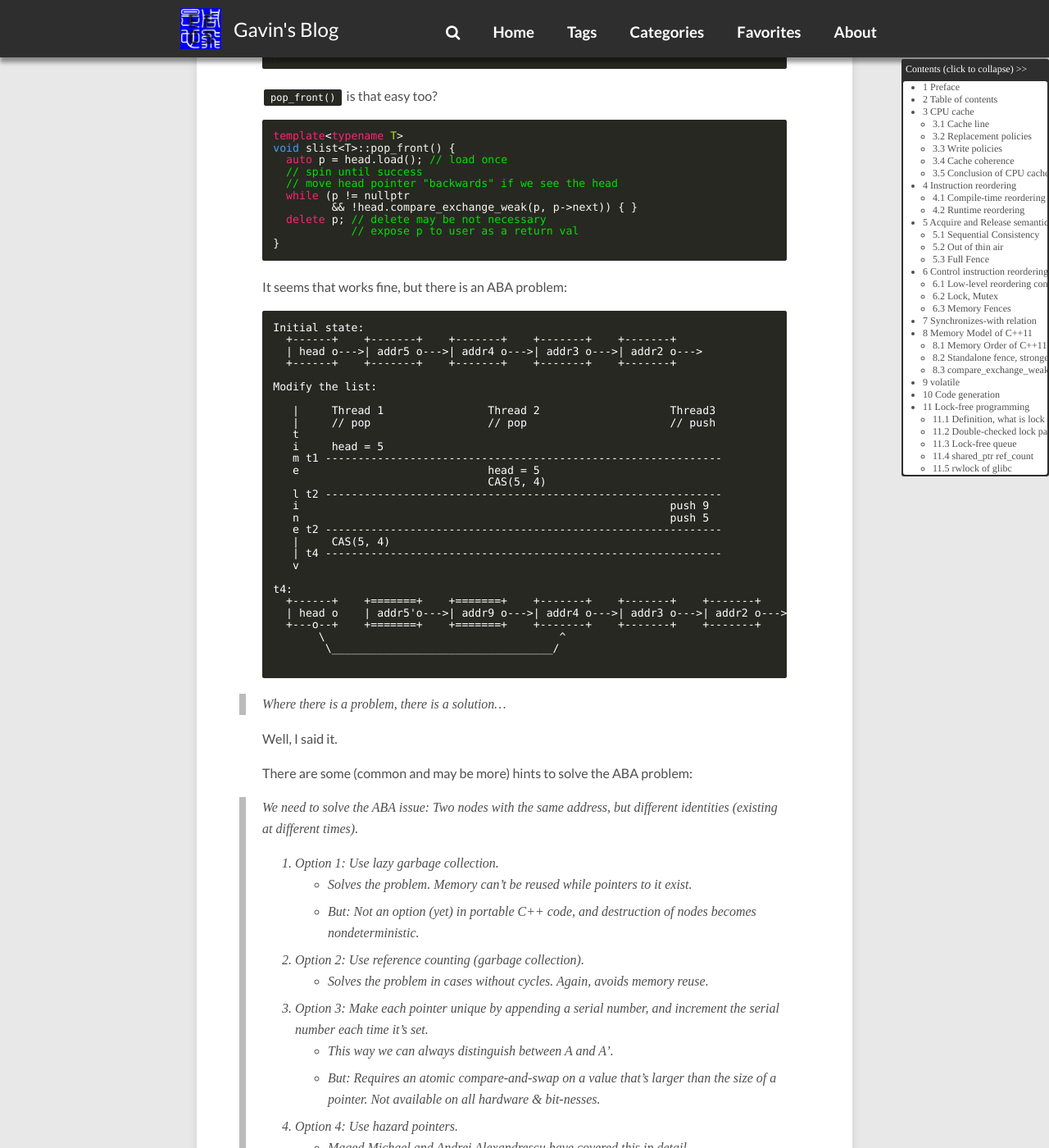
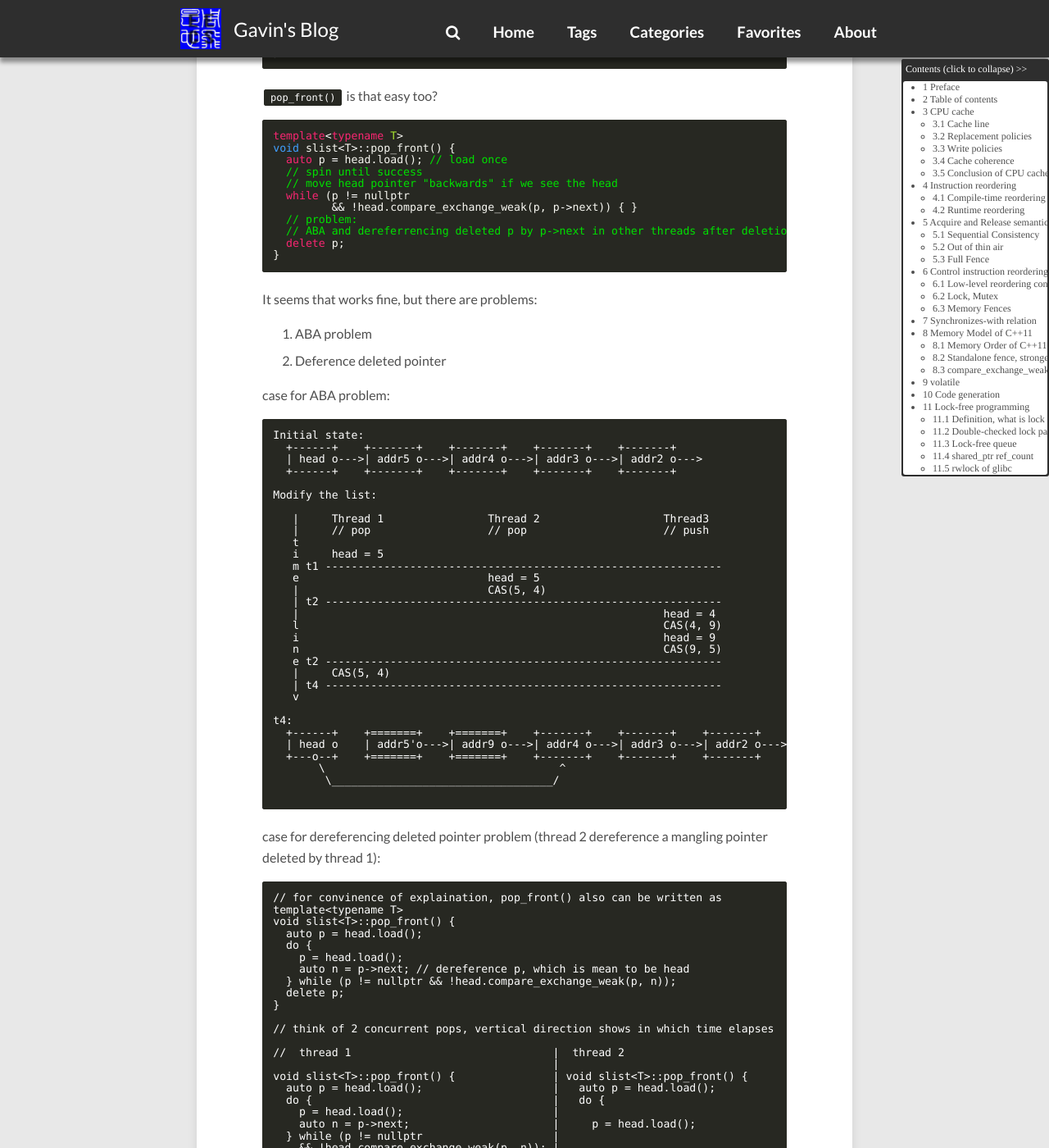
Before and after one commit to gavinchou/gavinchou.github.io, a Jekyll site: the page built from _posts/2019-05-01-memory-ordering.md, in a window 1280 px wide and 1400 px high, scrolled down 40041 px. Shown: the whole window at 82% size. Built offline with Jekyll 4.4.1, drawn with Linux system fonts in a browser that asks for light colours; comment, search, counter and statistics services are not loaded; some of the changed text lies outside the part shown.

Commit message:
Add dereferencing deleted pointers analysis for lock-free slist

````diff
--- a/_posts/2019-05-01-memory-ordering.md
+++ b/_posts/2019-05-01-memory-ordering.md
@@ -1826,12 +1826,17 @@ void slist<T>::pop_front() {
   // move head pointer "backwards" if we see the head
   while (p != nullptr
          && !head.compare_exchange_weak(p, p->next)) { }
-  delete p; // delete may be not necessary
-            // expose p to user as a return val
-}
-```
-
-It seems that works fine, but there is an ABA problem:
+  // problem:
+  // ABA and dereferrencing deleted p by p->next in other threads after deletion
+  delete p;
+}
+```
+
+It seems that works fine, but there are problems:
+1. ABA problem
+2. Deference deleted pointer
+
+case for ABA problem:
 
 ```
 Initial state:
@@ -1841,16 +1846,18 @@ Initial state:
 
 Modify the list:
 
-   |     Thread 1                Thread 2                    Thread3
-   |     // pop                  // pop                      // push
+   |     Thread 1                Thread 2                   Thread3
+   |     // pop                  // pop                     // push
    t
    i     head = 5
    m t1 -------------------------------------------------------------
    e                             head = 5
-                                 CAS(5, 4)
-   l t2 -------------------------------------------------------------
-   i                                                         push 9
-   n                                                         push 5
+   |                             CAS(5, 4)
+   | t2 -------------------------------------------------------------
+   |                                                        head = 4
+   l                                                        CAS(4, 9)
+   i                                                        head = 9
+   n                                                        CAS(9, 5)
    e t2 -------------------------------------------------------------
    |     CAS(5, 4)
    | t4 -------------------------------------------------------------
@@ -1865,9 +1872,39 @@ t4:
 
 ```
 
-> Where there is a problem, there is a solution...
-
-Well, I said it.
+case for dereferencing deleted pointer problem
+(thread 2 dereference a mangling pointer deleted by thread 1):
+
+```
+// for convinence of explaination, pop_front() also can be written as
+template<typename T>
+void slist<T>::pop_front() {
+  auto p = head.load();
+  do {
+    p = head.load();
+    auto n = p->next; // dereference p, which is mean to be head
+  } while (p != nullptr && !head.compare_exchange_weak(p, n));
+  delete p;
+}
+
+// think of 2 concurrent pops, vertical direction shows in which time elapses
+
+//  thread 1                               |  thread 2
+                                           |
+void slist<T>::pop_front() {               | void slist<T>::pop_front() {
+  auto p = head.load();                    |   auto p = head.load();
+  do {                                     |   do {
+    p = head.load();                       |
+    auto n = p->next;                      |     p = head.load();
+  } while (p != nullptr                    |
+    && !head.compare_exchange_weak(p, n)); |
+  delete p;                                |
+}                                          |      auto n = p->next; // BANG!
+                                           |    } while (p != nullptr
+                                           |      && !head.compare_exchange_weak(p, n));
+                                           |    delete p;
+                                           v  }
+```
 
 There are some (common and may be more) hints to solve the ABA problem:
 
@@ -1890,20 +1927,22 @@ There are some (common and may be more) hints to solve the ABA problem:
 > 	* But: It's very intricate. Tread with caution.
 > 5. ...
 
-It's getting complicated and hard, and of course, if we don't recycle memory it
-won't be any ABA problem at all! :smirk: Think about it and don't recycle
+It's getting complicated and hard, and of course, if we don't recycle memory
+there won't be any ABA problem at all! :smirk: Think about it and don't recycle
 anything if you push a lot and pop is much less, it will work well.
 
 There is an attempt for option 1, 2 and 4
 <https://stidio.github.io/2017/01/cpp11_atomic_and_lockfree_program/>, it may
-a bit more complicated, I will discus it in future post
+be a bit more complicated, I will discus it in future post
 (lock-free application series?), if I had time and found that this topic is
 still interesting.
 
 For option 3, here is an attempt, apparently this attempt has hardware
-limitation. The core idea is using a separate head structure with version,
-compare the content of the head instead of pure address which may be changed
-without notifications.
+limitation. The idea is using a separate head structure with version.
+<font color="#ff0000">
+Comparing the content of the head instead of pure address which may be changed
+without notifications, which is the essence of solving the ABA problem.
+</font>
 
 ```c++
 template <typename T>
@@ -1928,21 +1967,27 @@ void slist<T>::push_front(const T& t) {
   do {
     p->next = h.ptr;
     p->t = t;
-    HeadNode new_head {h.ver + 1, p}; // increment ver
-  } while (!head.compare_exchange_weak(h, new_head)) { }
+    HeadNode new_head {h.ver + 1, p}; // increase ver
+  } while (!head.compare_exchange_weak(h, new_head));
 }
 
 template<typename T>
 void slist<T>::pop(const T& t) {
   auto h = head.load();
-  do {
-    HeadNode new_head {h.ver + 1, h.ptr}; // increment ver
-  } while (!head.compare_exchange_weak(h, new_head)) { }
+  do { // does not dereference the pointer to data
+    HeadNode new_head {h.ver + 1, h.ptr}; // increase ver
+  } while (!head.compare_exchange_weak(h, new_head));
   delete h.ptr;
 }
 ```
 
-However, it's not perfect, it may not work as lock-free on all hardware due to
+It resolves the problems I mentioned before:
+* every time the head has been updated, version of head increased, ABA problem
+	resolved
+* we don't dereference any pointers in the linked list,
+	porblem of dereferencing deleted pointer resolved
+
+However, it's not perfect, it may not work as lock-free on all hardwares due to
 the "big" structure `NodeHead`, some hardware may not have large enough
 register, here may be 128 bits, to complete CAS within one instruction.
 To check if it works, the simplest way may be using
````
